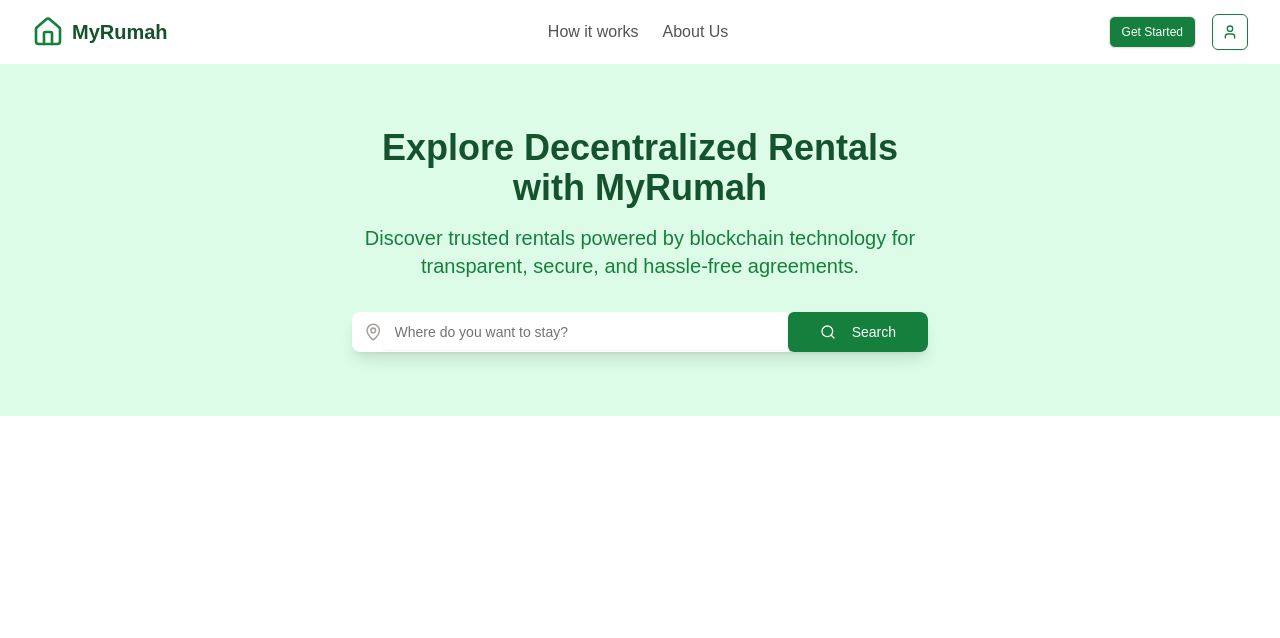
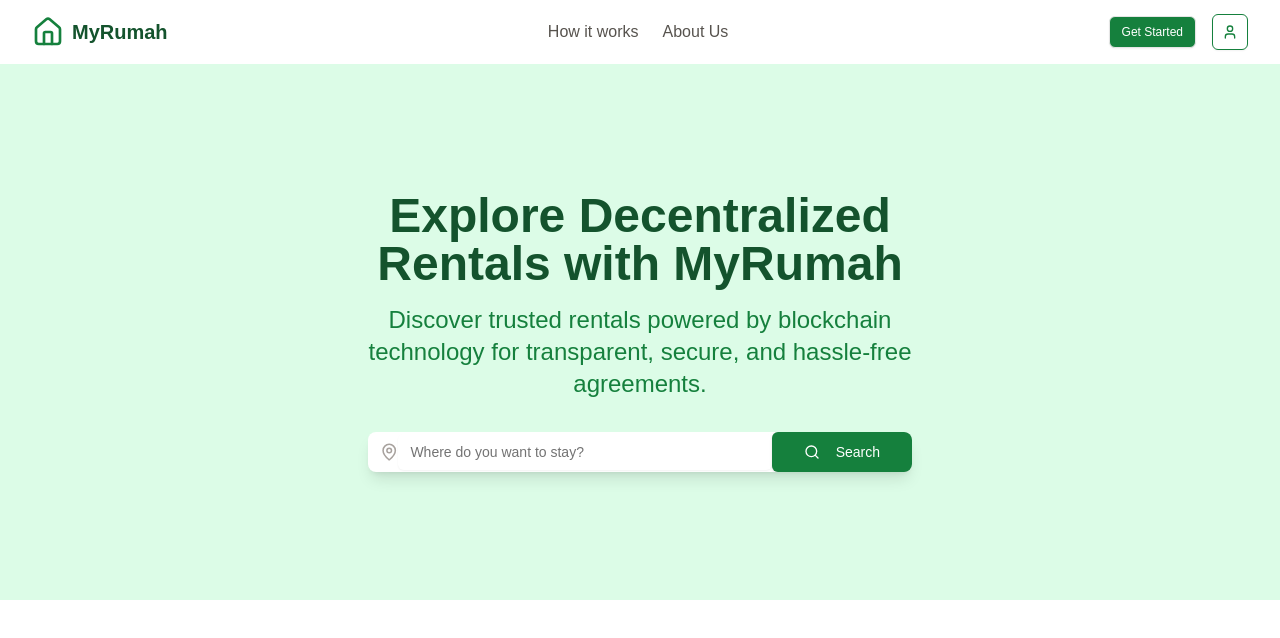
Before and after one commit to tangweilun/MyRumah, a Next.js app: page / in a window 1280 px wide. Shown: the top 638 px of the page. Built offline with nearby package versions, Linux system fonts and the light colour scheme.

Commit message:
Make it bigger

```diff
--- a/src/app/page.tsx
+++ b/src/app/page.tsx
@@ -1,6 +1,5 @@
 import Navbar from '@/components/Navbar';
 import { MapPin, Search } from 'lucide-react';
-import Image from 'next/image';
 import { Input } from '@/components/ui/input';
 import { Button } from '@/components/ui/button';
 
@@ -9,17 +8,17 @@ export default function Home() {
     <div>
       <Navbar></Navbar>
       {/* Hero section with search */}
-      <div className="bg-green-100 w-screen py-16">
-        <div className="max-w-xl mx-auto">
-          <h1 className="text-4xl font-bold text-green-900 mb-4 text-center">
+      <div className="bg-green-100 py-16 md:py-24 lg:py-32">
+        <div className="max-w-xl mx-auto px-4">
+          <h1 className="text-4xl font-bold text-green-900 mb-4 text-center md:text-5xl">
             Explore Decentralized Rentals with MyRumah
           </h1>
-          <p className="text-xl text-green-700 mb-8 text-center">
+          <p className="text-xl text-green-700 mb-8 text-center md:text-2xl">
             Discover trusted rentals powered by blockchain technology for
             transparent, secure, and hassle-free agreements.
           </p>
-          <div className="flex shadow-lg rounded-lg overflow-hidden bg-white">
-            <div className="flex-grow flex items-center">
+          <div className="flex flex-col md:flex-row shadow-lg rounded-lg overflow-hidden bg-white">
+            <div className="flex-grow flex items-center mb-4 md:mb-0">
               <MapPin className="h-5 w-5 text-stone-400 ml-3" />
               <Input
                 type="text"
@@ -37,6 +36,7 @@ export default function Home() {
           </div>
         </div>
       </div>
+      {/*Properties listing */}
     </div>
   );
 }
```
